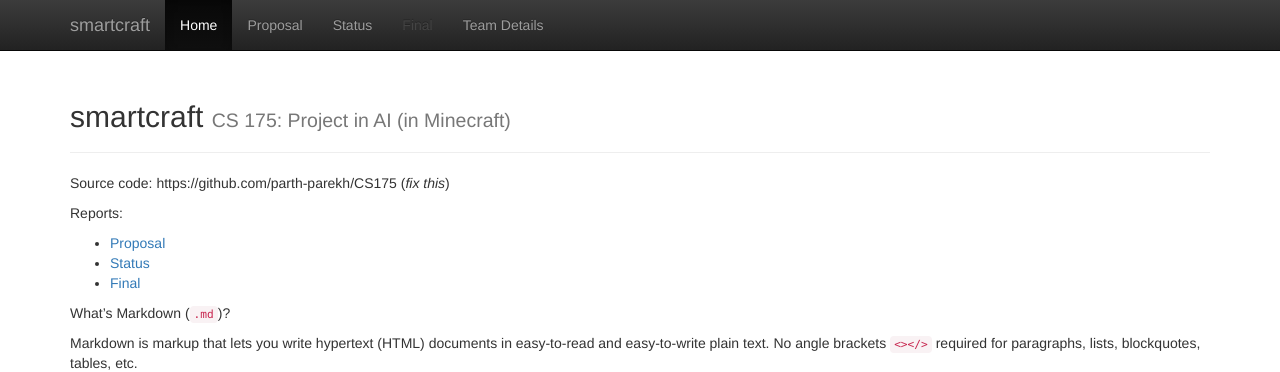
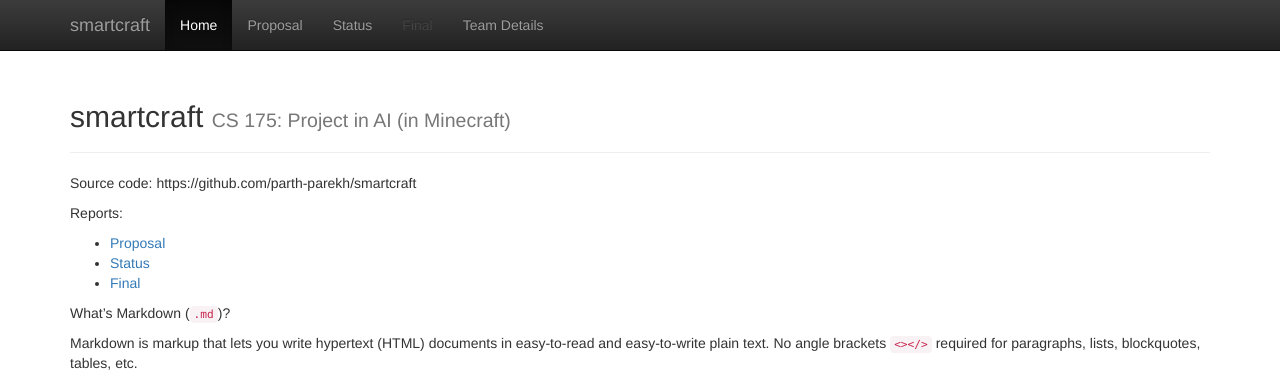
Before and after one commit to parth-parekh/CS175, a Jekyll site: the page built from docs/index.md, in a window 1280 px wide. Shown: the top 372 px of the page. Built offline with Jekyll 4.4.1, drawn with Linux system fonts in a browser that asks for light colours; formulas are drawn with MathJax 3.

Commit message:
Update index.md

```diff
--- a/docs/index.md
+++ b/docs/index.md
@@ -3,7 +3,7 @@ layout: default
 title:  Home
 ---
 
-Source code: https://github.com/parth-parekh/CS175 (_fix this_)
+Source code: https://github.com/parth-parekh/smartcraft
 
 Reports:
 
```
